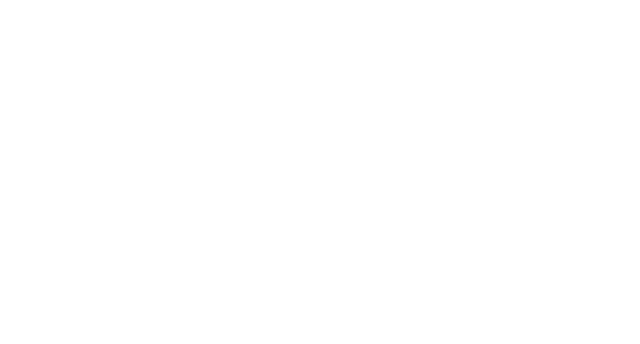
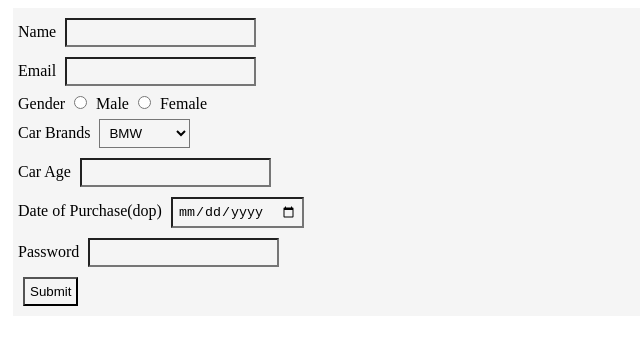
Before and after one commit to acciojob/car-insurance-form-Kaushal0143, a website: page main.html in a window 1280 px wide. Shown: the whole page, without its empty margins (0-640 px from the left). Drawn offline with Linux system fonts and the light colour scheme.

Commit message:
created a submission

```diff
--- a/main.html
+++ b/main.html
@@ -8,6 +8,30 @@
 
 <body>
 	<!-- the entire body must be written by student -->
+	<form action="#" method="post">
+		<label for="name">Name</label>
+		<input type="text" id="name" name="Name" required></br>
+		<label for="email">Email</label>
+		<input type="email" id="email" name="Email" required></br>
+		<lable>Gender</lable>
+		<input type="radio" id="gender_male" name="gender" value="male" required>
+		<label for="gender_male">Male</label>
+		<input type="radio" id="gender_female" name="gender" value="female" required>
+		<label for="gender_female">Female</label></br>
+		<label for="cars">Car Brands</label>
+		<select name="CarBrands" id="cars">
+			<option value="bmw">BMW</option>
+			<option value="audi">Audi</option>
+			<option value="mercedez">Mercedez</option>
+		</select></br>
+		<label for="carAge">Car Age</label>
+		<input type="number" id="carage" name="CarAge" required></br>
+		<label for="dop">Date of Purchase(dop)</label>
+		<input type="date" id="dop" name="DateOfPurchase" required></br>
+		<label for="password">Password</label>
+		<input type="password" id="password" name="Password" required></br>
+		<input type="submit">
+	</form>
     <script type="text/javascript" src="./script.js">
 </script>
 
--- a/styles.css
+++ b/styles.css
@@ -1,2 +1,9 @@
 
 /* Your CSS Code here. */
+
+form,input, select{
+	margin:5px;
+	padding:5px;
+	background-color:whitesmoke;
+	wi
+}
```
